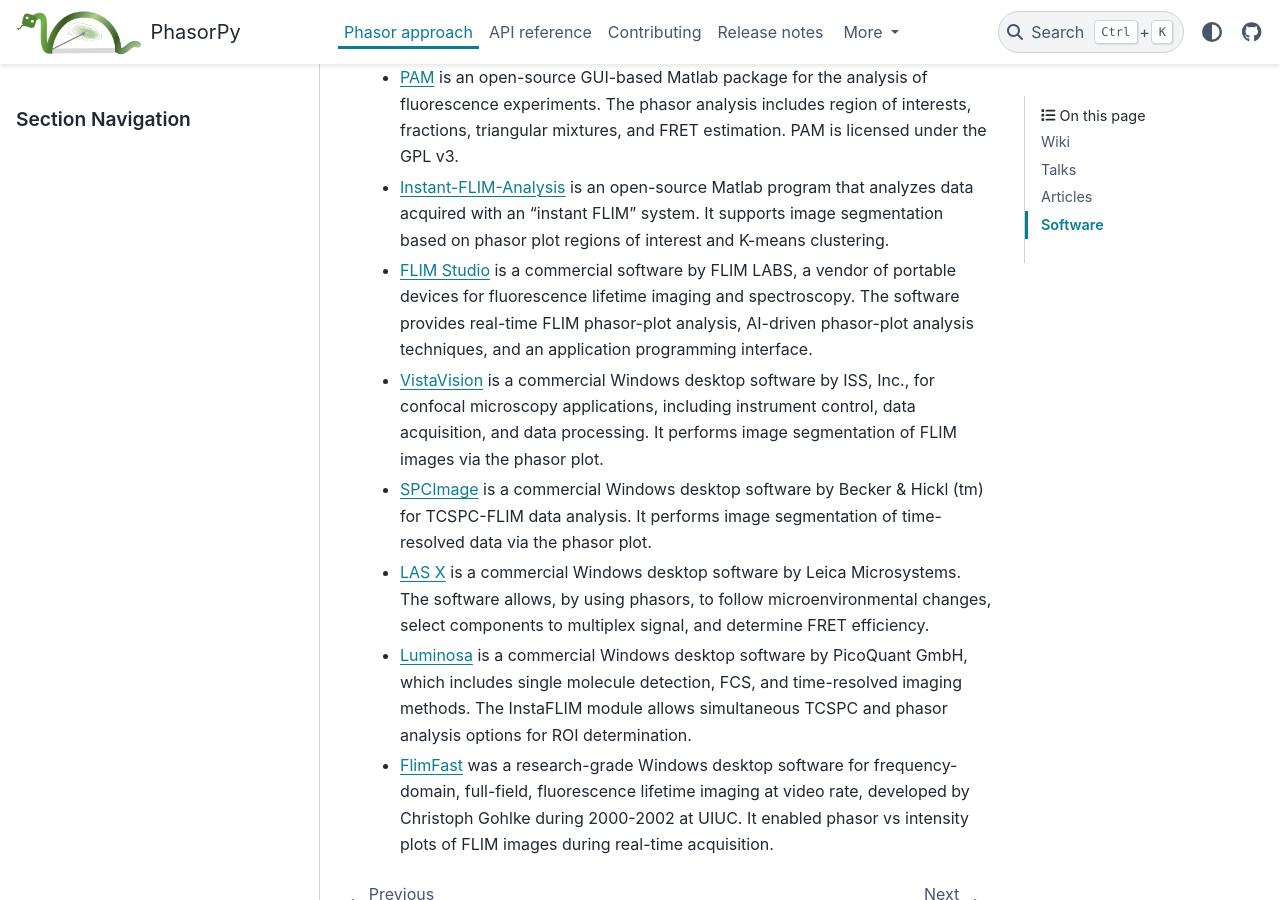
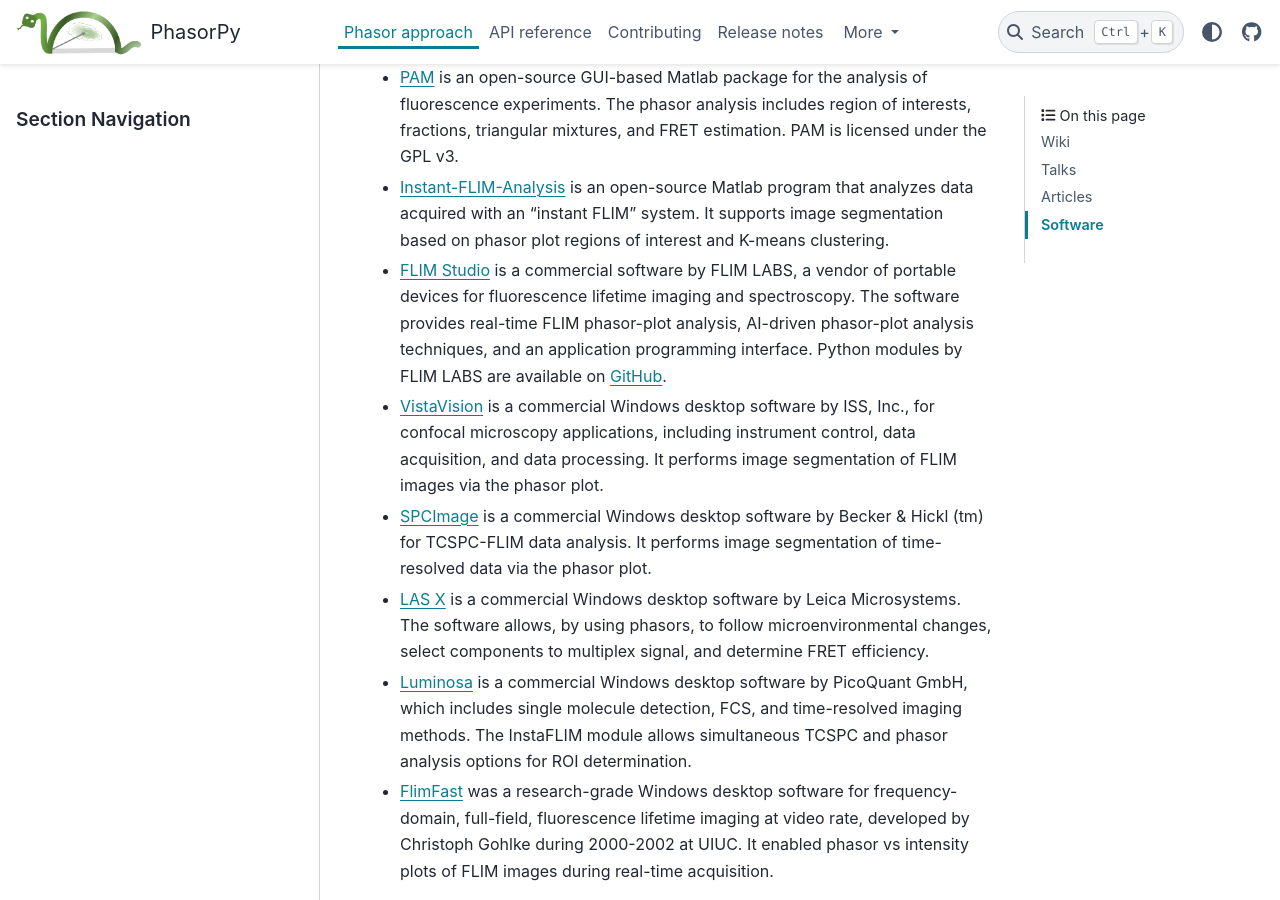
Before and after one commit to phasorpy/phasorpy, a Sphinx documentation site: the page built from docs/phasor_approach.rst, in a window 1280 px wide and 900 px high, scrolled down 2786 px. Built offline with Sphinx 7.4.7 and the PyData theme 0.15.4, drawn with Linux system fonts in a browser that asks for light colours; pages that are not in the unit, such as notebooks, are missing from menus.

Commit message:
Add link to FLIM LABS GitHub (#16)

```diff
--- a/docs/phasor_approach.rst
+++ b/docs/phasor_approach.rst
@@ -172,7 +172,8 @@
   is a commercial software by FLIM LABS, a vendor of portable devices for
   fluorescence lifetime imaging and spectroscopy. The software provides
   real-time FLIM phasor-plot analysis, AI-driven phasor-plot analysis
-  techniques, and an application programming interface.
+  techniques, and an application programming interface. Python modules
+  by FLIM LABS are available on `GitHub <https://github.com/FLIMLABS>`_.
 
 - `VistaVision <https://iss.com/software/vistavision>`_
   is a commercial Windows desktop software by ISS, Inc., for confocal
```
